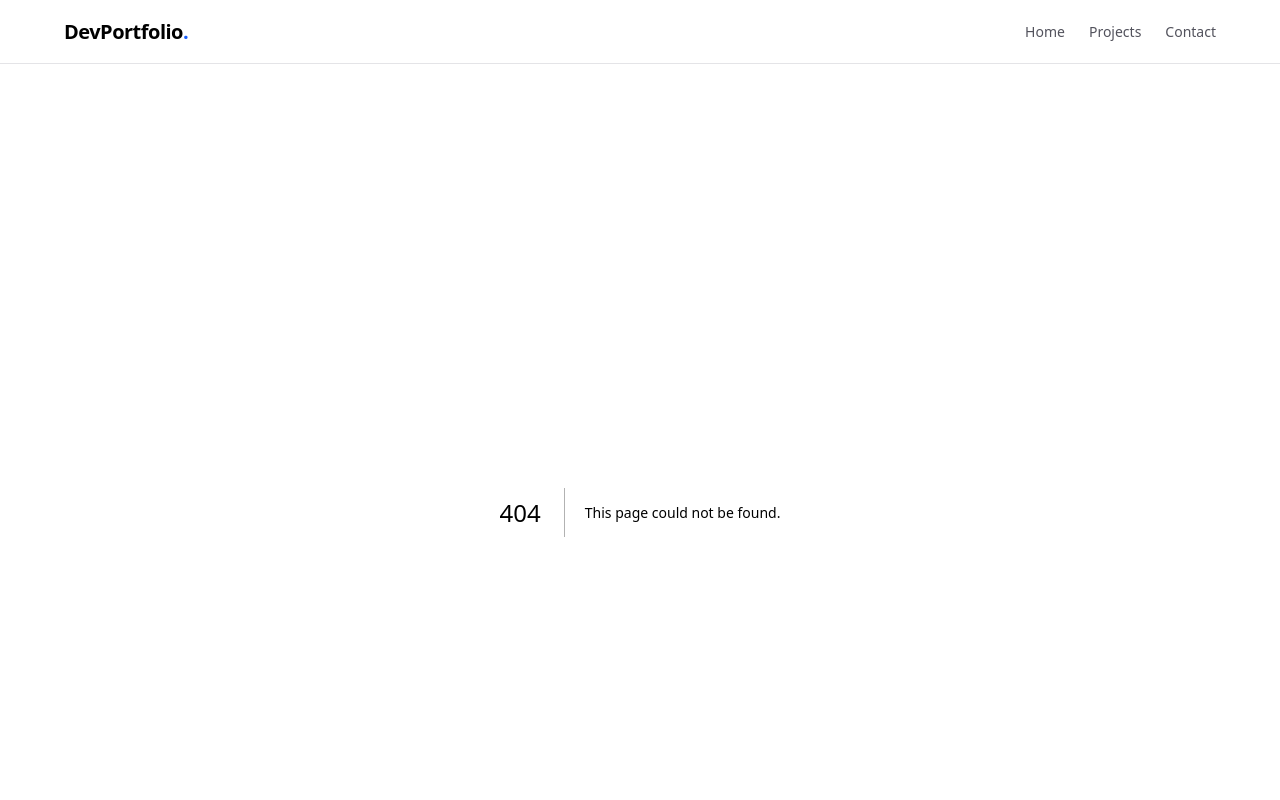
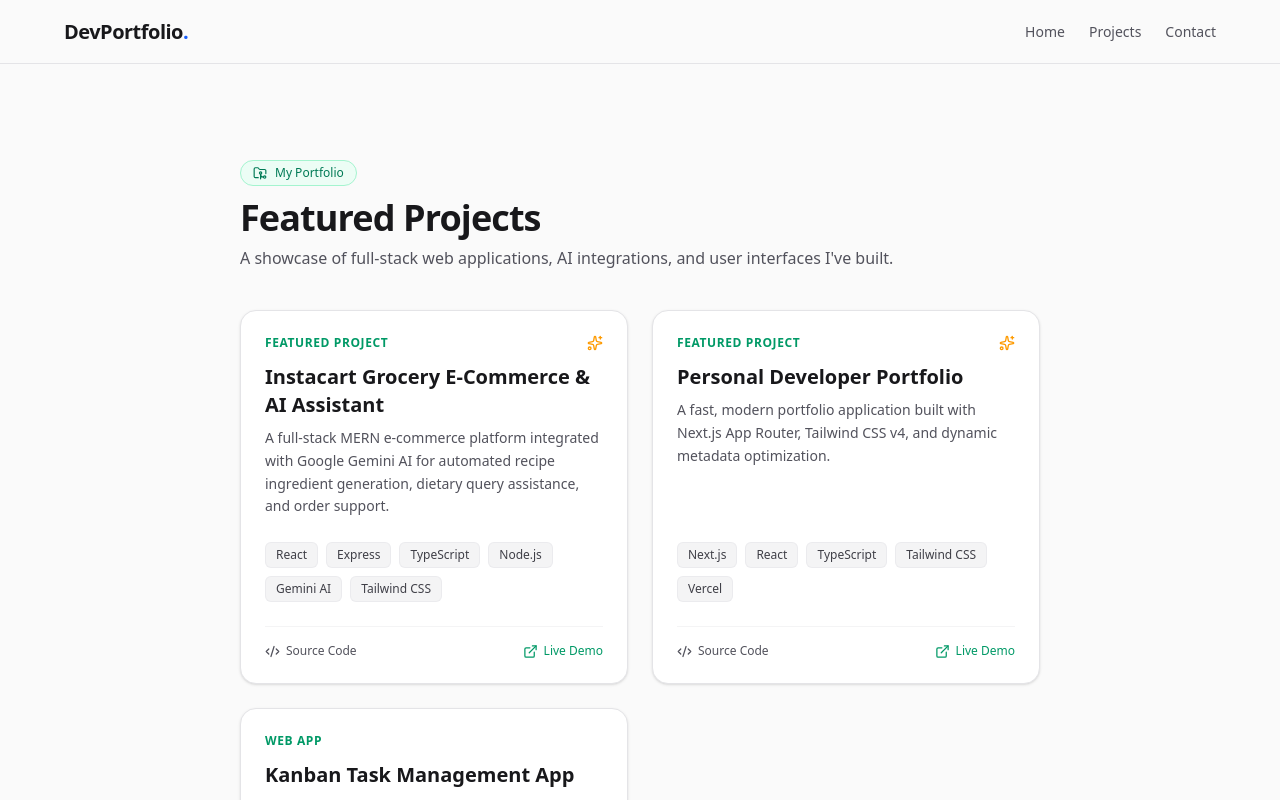
Before and after one commit to Kafoor-Nimas/Next-js-Learning, a Next.js app in the folder portfolio/: page /projects in a window 1280 px wide. Before the commit this address had no page. Shown: the top 800 px of the page. Built offline with nearby package versions, Linux system fonts and the light colour scheme.

Commit message:
Add ProjectsPage component with project showcase and integrate lucide-react icons

```diff
--- a/portfolio/app/project/page.tsx
+++ /dev/null
@@ -1,6 +0,0 @@
-
-export default function page() {
-  return (
-    <div>page</div>
-  )
-}
--- /dev/null
+++ b/portfolio/app/projects/page.tsx
@@ -0,0 +1,140 @@
+import { ExternalLink, Sparkles, FolderGit2, Code2 } from "lucide-react";
+
+interface Project {
+  id: string;
+  title: string;
+  description: string;
+  tags: string[];
+  githubUrl: string;
+  liveUrl?: string;
+  featured?: boolean;
+}
+
+const projects: Project[] = [
+  {
+    id: "instacart-ai-ecommerce",
+    title: "Instacart Grocery E-Commerce & AI Assistant",
+    description:
+      "A full-stack MERN e-commerce platform integrated with Google Gemini AI for automated recipe ingredient generation, dietary query assistance, and order support.",
+    tags: [
+      "React",
+      "Express",
+      "TypeScript",
+      "Node.js",
+      "Gemini AI",
+      "Tailwind CSS",
+    ],
+    githubUrl: "https://github.com/your-username/instacart-clone",
+    liveUrl: "http://localhost:5000",
+    featured: true,
+  },
+  {
+    id: "nextjs-developer-portfolio",
+    title: "Personal Developer Portfolio",
+    description:
+      "A fast, modern portfolio application built with Next.js App Router, Tailwind CSS v4, and dynamic metadata optimization.",
+    tags: ["Next.js", "React", "TypeScript", "Tailwind CSS", "Vercel"],
+    githubUrl: "https://github.com/your-username/nextjs-portfolio",
+    liveUrl: "https://your-portfolio.vercel.app",
+    featured: true,
+  },
+  {
+    id: "task-management-dashboard",
+    title: "Kanban Task Management App",
+    description:
+      "Interactive task tracking system with drag-and-drop state updates, JWT role-based access control, and dark mode customization.",
+    tags: ["React", "Redux Toolkit", "Node.js", "MongoDB", "Tailwind CSS"],
+    githubUrl: "https://github.com/your-username/task-manager",
+    featured: false,
+  },
+];
+
+export default function ProjectsPage() {
+  return (
+    <div className="max-w-5xl mx-auto py-12 px-4 sm:px-6">
+      {/* Header */}
+      <div className="mb-10">
+        <div className="inline-flex items-center gap-2 px-3 py-1 text-xs font-medium bg-emerald-50 text-emerald-700 border border-emerald-200 rounded-full mb-3">
+          <FolderGit2 size={14} /> My Portfolio
+        </div>
+        <h1 className="text-3xl sm:text-4xl font-bold tracking-tight text-zinc-900">
+          Featured Projects
+        </h1>
+        <p className="mt-2 text-base text-zinc-600 max-w-2xl">
+          A showcase of full-stack web applications, AI integrations, and user
+          interfaces I've built.
+        </p>
+      </div>
+
+      {/* Projects Grid */}
+      <div className="grid grid-cols-1 md:grid-cols-2 gap-6">
+        {projects.map((project) => (
+          <div
+            key={project.id}
+            className="group relative border border-zinc-200 rounded-2xl p-6 bg-white shadow-sm hover:shadow-md transition-all flex flex-col justify-between"
+          >
+            <div>
+              <div className="flex items-center justify-between mb-3">
+                <span className="text-xs font-semibold uppercase tracking-wider text-emerald-600">
+                  {project.featured ? "Featured Project" : "Web App"}
+                </span>
+                {project.featured && (
+                  <Sparkles size={16} className="text-amber-500" />
+                )}
+              </div>
+
+              <h2 className="text-xl font-semibold text-zinc-900 group-hover:text-emerald-600 transition-colors mb-2">
+                {project.title}
+              </h2>
+
+              <p className="text-zinc-600 text-sm leading-relaxed mb-6">
+                {project.description}
+              </p>
+            </div>
+
+            <div>
+              {/* Tech Tags */}
+              <div className="flex flex-wrap gap-2 mb-6">
+                {project.tags.map((tag) => (
+                  <span
+                    key={tag}
+                    className="px-2.5 py-1 bg-zinc-100 text-zinc-700 text-xs font-medium rounded-md border border-zinc-200/50"
+                  >
+                    {tag}
+                  </span>
+                ))}
+              </div>
+
+              {/* Links */}
+              <div className="flex items-center justify-between border-t border-zinc-100 pt-4">
+                <a
+                  href={project.githubUrl}
+                  target="_blank"
+                  rel="noopener noreferrer"
+                  className="flex items-center gap-1.5 text-xs font-medium text-zinc-600 hover:text-zinc-900 transition-colors"
+                >
+                  <Code2 size={15} /> Source Code
+                </a>
+
+                {project.liveUrl ? (
+                  <a
+                    href={project.liveUrl}
+                    target="_blank"
+                    rel="noopener noreferrer"
+                    className="flex items-center gap-1.5 text-xs font-medium text-emerald-600 hover:text-emerald-700 transition-colors"
+                  >
+                    <ExternalLink size={15} /> Live Demo
+                  </a>
+                ) : (
+                  <span className="text-xs text-zinc-400 italic">
+                    Internal App
+                  </span>
+                )}
+              </div>
+            </div>
+          </div>
+        ))}
+      </div>
+    </div>
+  );
+}
--- a/portfolio/package.json
+++ b/portfolio/package.json
@@ -9,6 +9,7 @@
     "lint": "eslint"
   },
   "dependencies": {
+    "lucide-react": "^1.63.0",
     "next": "16.4.3",
     "react": "19.3.0",
     "react-dom": "19.3.0"
```
Also changed, not shown: 1 other file (tests, documents, lock files or other folders).
